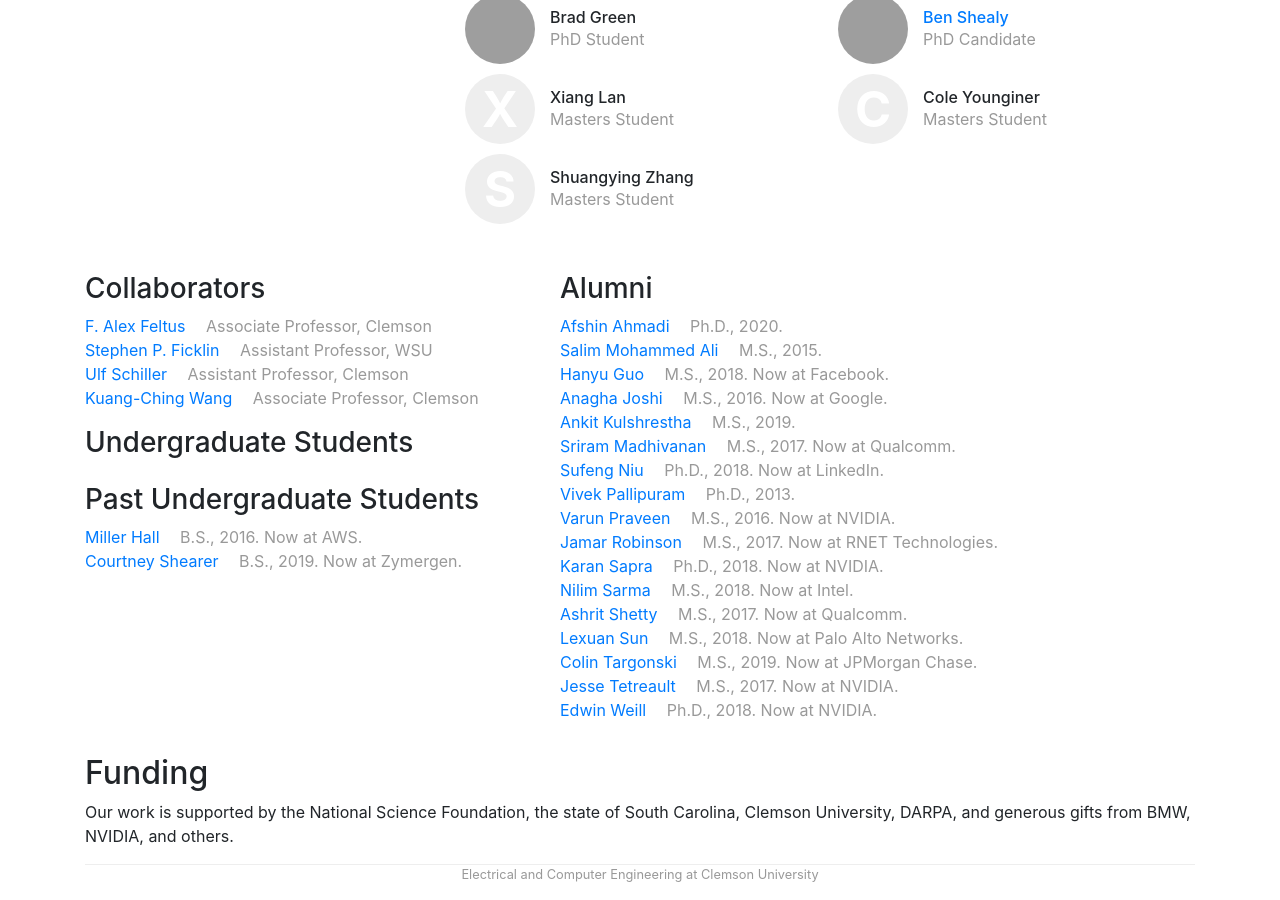
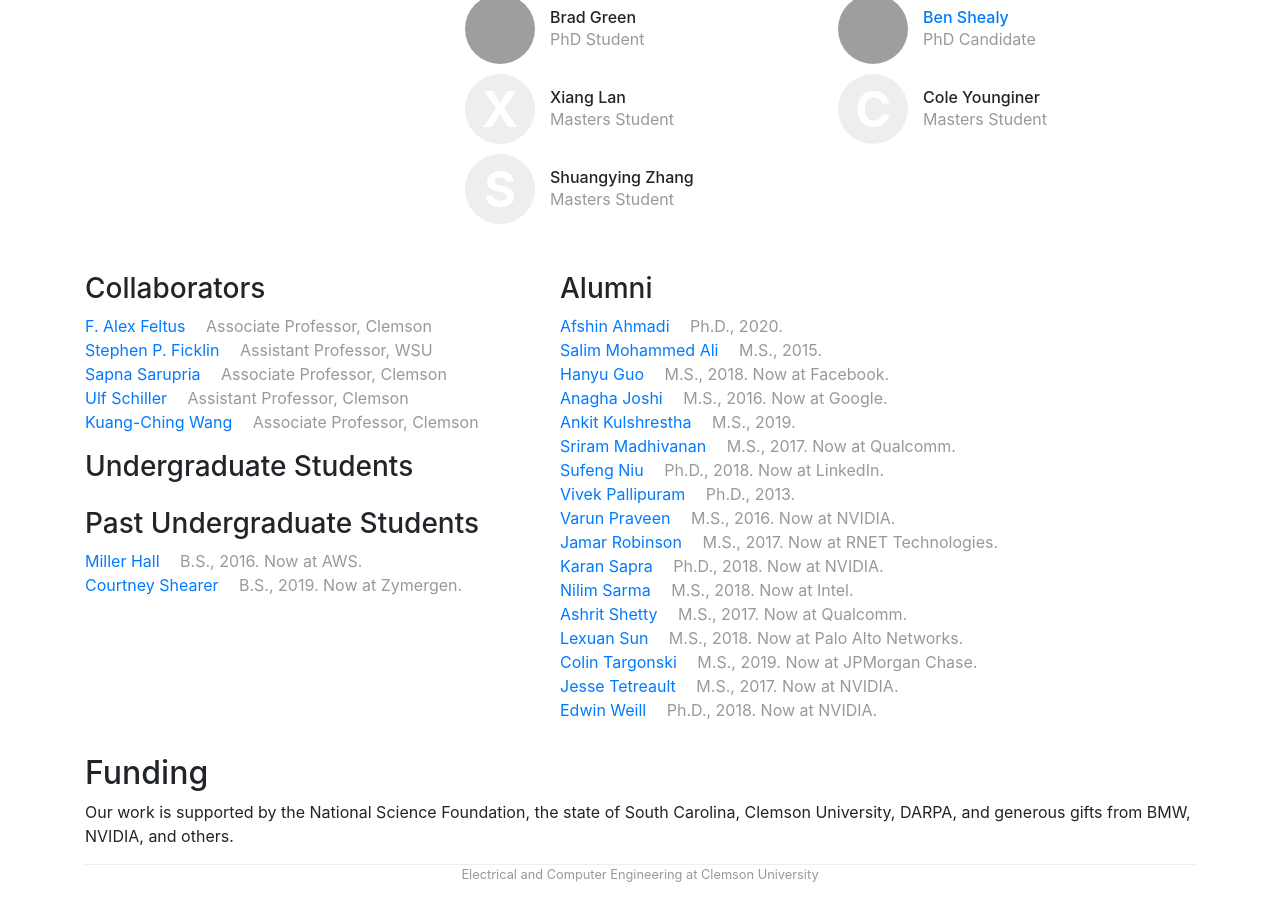
Before and after one commit to CUFCTL/cufctl.github.io, a Jekyll site: the page built from index.html, in a window 1280 px wide and 900 px high, scrolled down 1789 px. Built offline with Jekyll 4.4.1, drawn with Linux system fonts in a browser that asks for light colours; part of the change alters nothing that is shown; grey boxes are pictures that could not be loaded.

```diff
--- a/_data/people.yml
+++ b/_data/people.yml
@@ -199,7 +199,7 @@ sapna:
     role: collab
     bio: Associate Professor, Clemson
 
-sapna:
+schiller:
     display_name: "Ulf Schiller"
     webpage: "https://www.clemson.edu/cecas/departments/mse/people/faculty/schiller.html"
     role: collab
```
